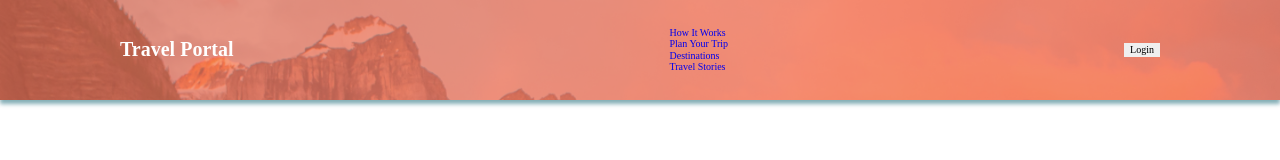
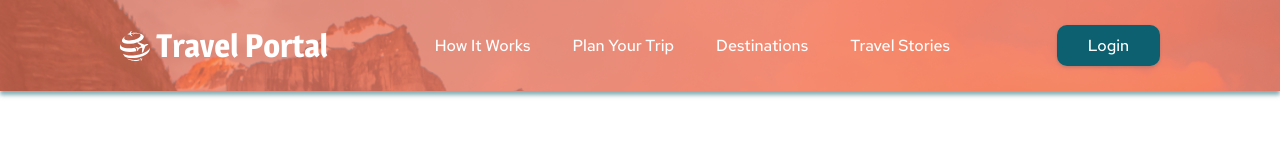
Before and after one commit to imbireva/travel, a website built with webpack: page src/index.html in a window 1280 px wide. Built offline with nearby package versions, Linux system fonts and the light colour scheme.

Commit message:
import styles to main scss file

```diff
--- a/src/styles/main.scss
+++ b/src/styles/main.scss
@@ -7,3 +7,7 @@
 @import "./base/base";
 
 @import "./layout/header";
+
+@import "./components/logo";
+@import "./components/nav";
+@import "./components/buttons";
```
